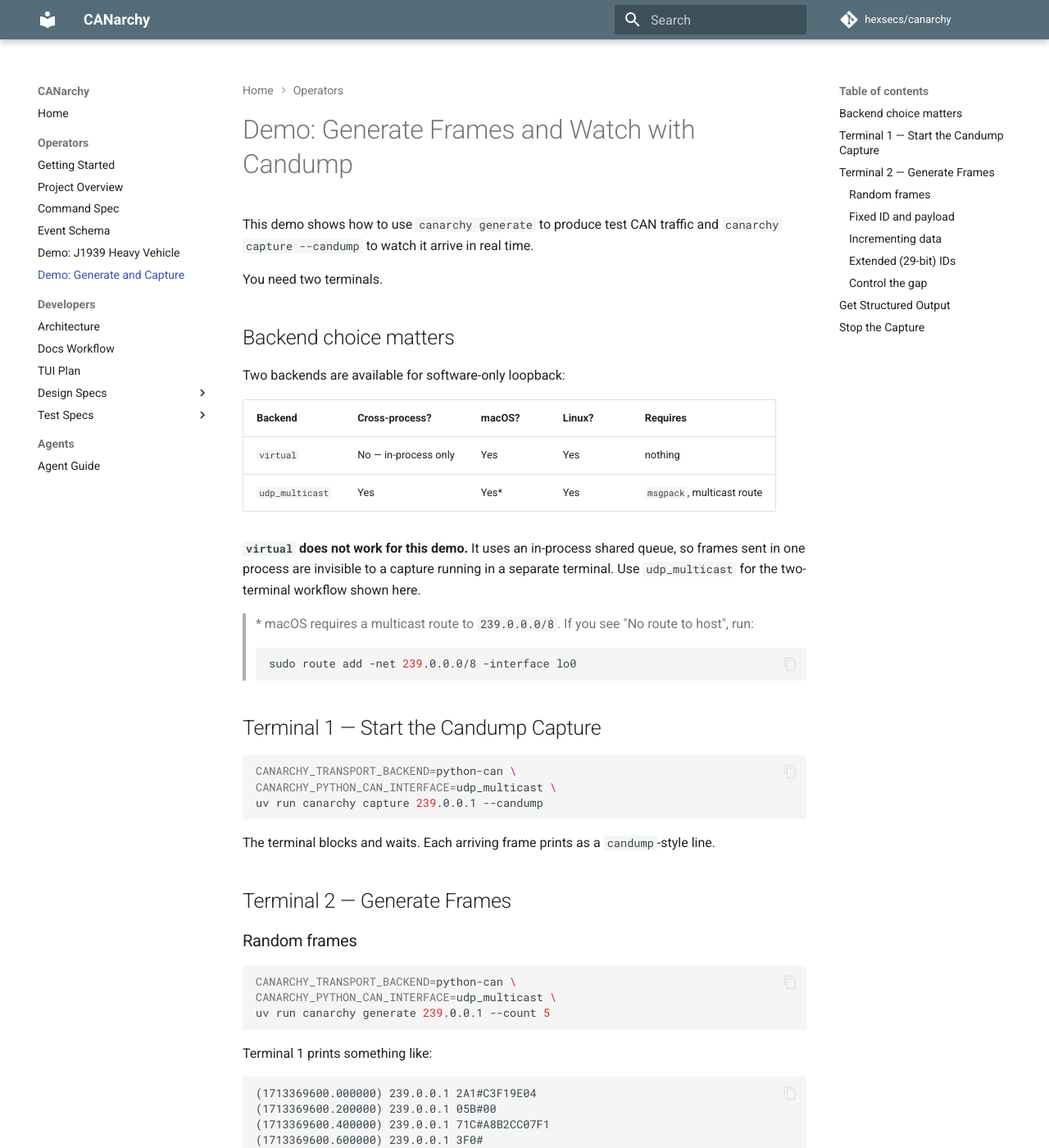
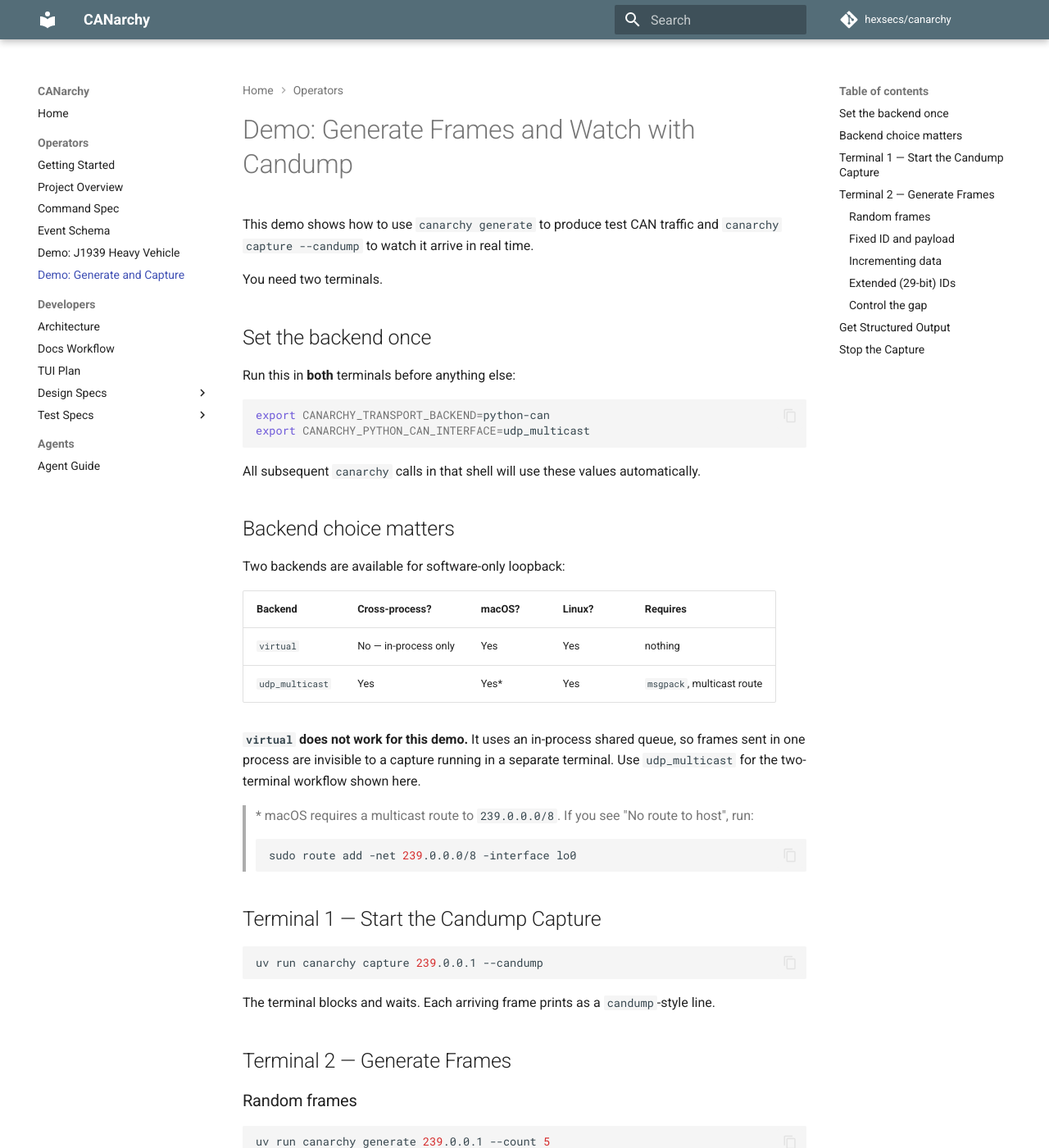
Before and after one commit to hexsecs/canarchy, an MkDocs documentation site: the page built from docs/demo_generate_and_capture.md, in a window 1280 px wide and 1400 px high. Shown: the whole window at 82% size. Built offline with MkDocs 1.6.1 and Material for MkDocs 9.7.7, drawn with Linux system fonts in a browser that asks for light colours; comment, search, counter and statistics services are not loaded; some of the changed text lies outside the part shown.

Commit message:
Move udp_multicast env config to export block at top of demo
Set CANARCHY_TRANSPORT_BACKEND and CANARCHY_PYTHON_CAN_INTERFACE
once via export rather than repeating inline on every command.

Co-Authored-By: Claude Sonnet 4.6 <noreply@anthropic.com>

````diff
--- a/docs/demo_generate_and_capture.md
+++ b/docs/demo_generate_and_capture.md
@@ -4,6 +4,17 @@ This demo shows how to use `canarchy generate` to produce test CAN traffic and
 `canarchy capture --candump` to watch it arrive in real time.
 
 You need two terminals.
+
+## Set the backend once
+
+Run this in **both** terminals before anything else:
+
+```bash
+export CANARCHY_TRANSPORT_BACKEND=python-can
+export CANARCHY_PYTHON_CAN_INTERFACE=udp_multicast
+```
+
+All subsequent `canarchy` calls in that shell will use these values automatically.
 
 ## Backend choice matters
 
@@ -26,8 +37,6 @@ sent in one process are invisible to a capture running in a separate terminal. U
 ## Terminal 1 — Start the Candump Capture
 
 ```bash
-CANARCHY_TRANSPORT_BACKEND=python-can \
-CANARCHY_PYTHON_CAN_INTERFACE=udp_multicast \
 uv run canarchy capture 239.0.0.1 --candump
 ```
 
@@ -38,8 +47,6 @@ The terminal blocks and waits. Each arriving frame prints as a `candump`-style l
 ### Random frames
 
 ```bash
-CANARCHY_TRANSPORT_BACKEND=python-can \
-CANARCHY_PYTHON_CAN_INTERFACE=udp_multicast \
 uv run canarchy generate 239.0.0.1 --count 5
 ```
 
@@ -56,8 +63,6 @@ Terminal 1 prints something like:
 ### Fixed ID and payload
 
 ```bash
-CANARCHY_TRANSPORT_BACKEND=python-can \
-CANARCHY_PYTHON_CAN_INTERFACE=udp_multicast \
 uv run canarchy generate 239.0.0.1 --id 0x7DF --dlc 3 --data DEADBE --count 3
 ```
 
@@ -74,8 +79,6 @@ Terminal 1 prints:
 `--data I` produces a rolling byte pattern useful for spotting dropped or out-of-order frames:
 
 ```bash
-CANARCHY_TRANSPORT_BACKEND=python-can \
-CANARCHY_PYTHON_CAN_INTERFACE=udp_multicast \
 uv run canarchy generate 239.0.0.1 --id 0x100 --dlc 4 --data I --count 4
 ```
 
@@ -91,8 +94,6 @@ Terminal 1 prints:
 ### Extended (29-bit) IDs
 
 ```bash
-CANARCHY_TRANSPORT_BACKEND=python-can \
-CANARCHY_PYTHON_CAN_INTERFACE=udp_multicast \
 uv run canarchy generate 239.0.0.1 --id 0x18FEEE31 --dlc 8 --data R --extended
 ```
 
@@ -101,8 +102,6 @@ uv run canarchy generate 239.0.0.1 --id 0x18FEEE31 --dlc 8 --data R --extended
 `--gap` sets the inter-frame delay in milliseconds (default 200 ms):
 
 ```bash
-CANARCHY_TRANSPORT_BACKEND=python-can \
-CANARCHY_PYTHON_CAN_INTERFACE=udp_multicast \
 uv run canarchy generate 239.0.0.1 --count 10 --gap 50
 ```
 
@@ -111,8 +110,6 @@ uv run canarchy generate 239.0.0.1 --count 10 --gap 50
 Use `--json` instead of `--candump` to get machine-readable output:
 
 ```bash
-CANARCHY_TRANSPORT_BACKEND=python-can \
-CANARCHY_PYTHON_CAN_INTERFACE=udp_multicast \
 uv run canarchy generate 239.0.0.1 --id 0x123 --dlc 4 --data 11223344 --count 2 --json
 ```
 
````
